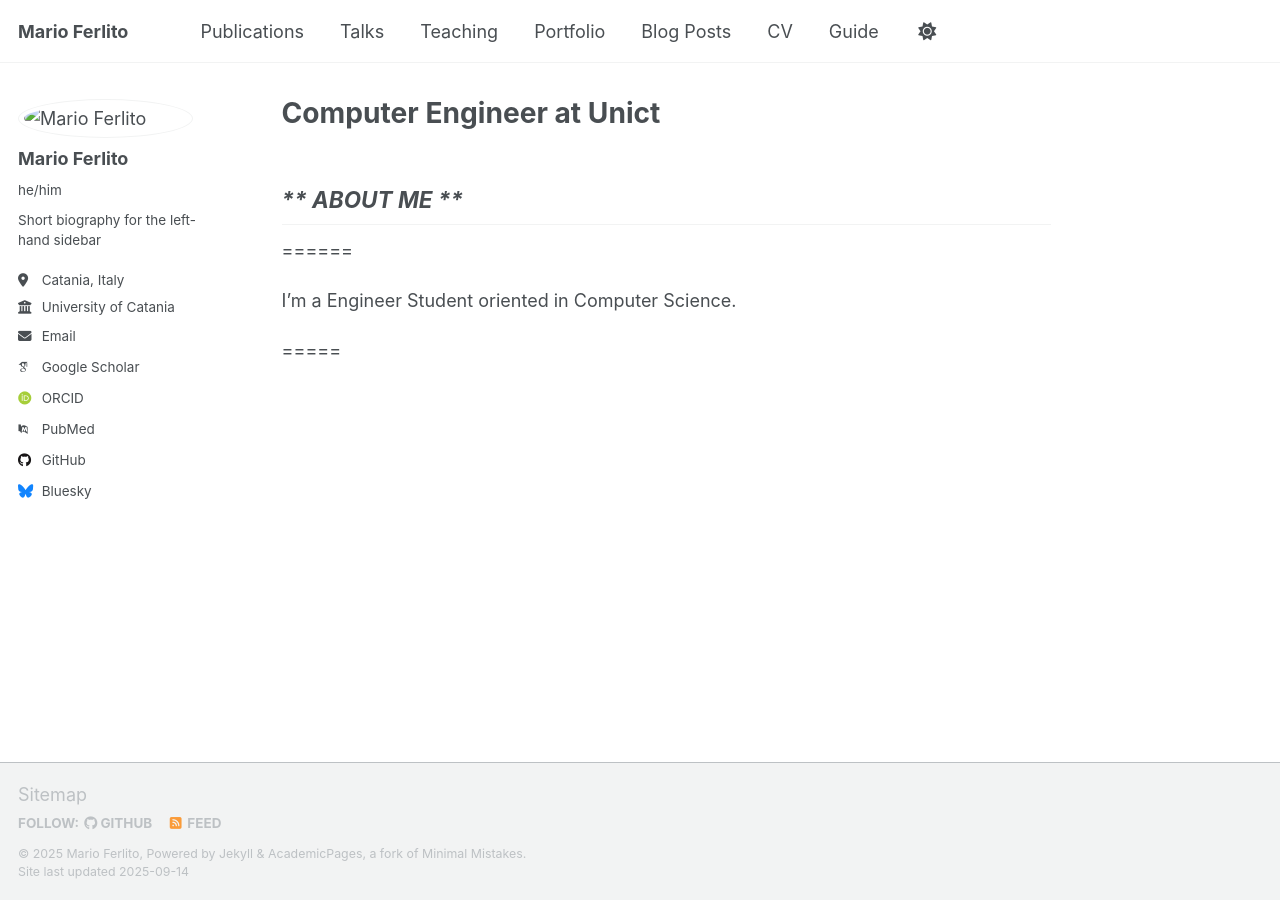
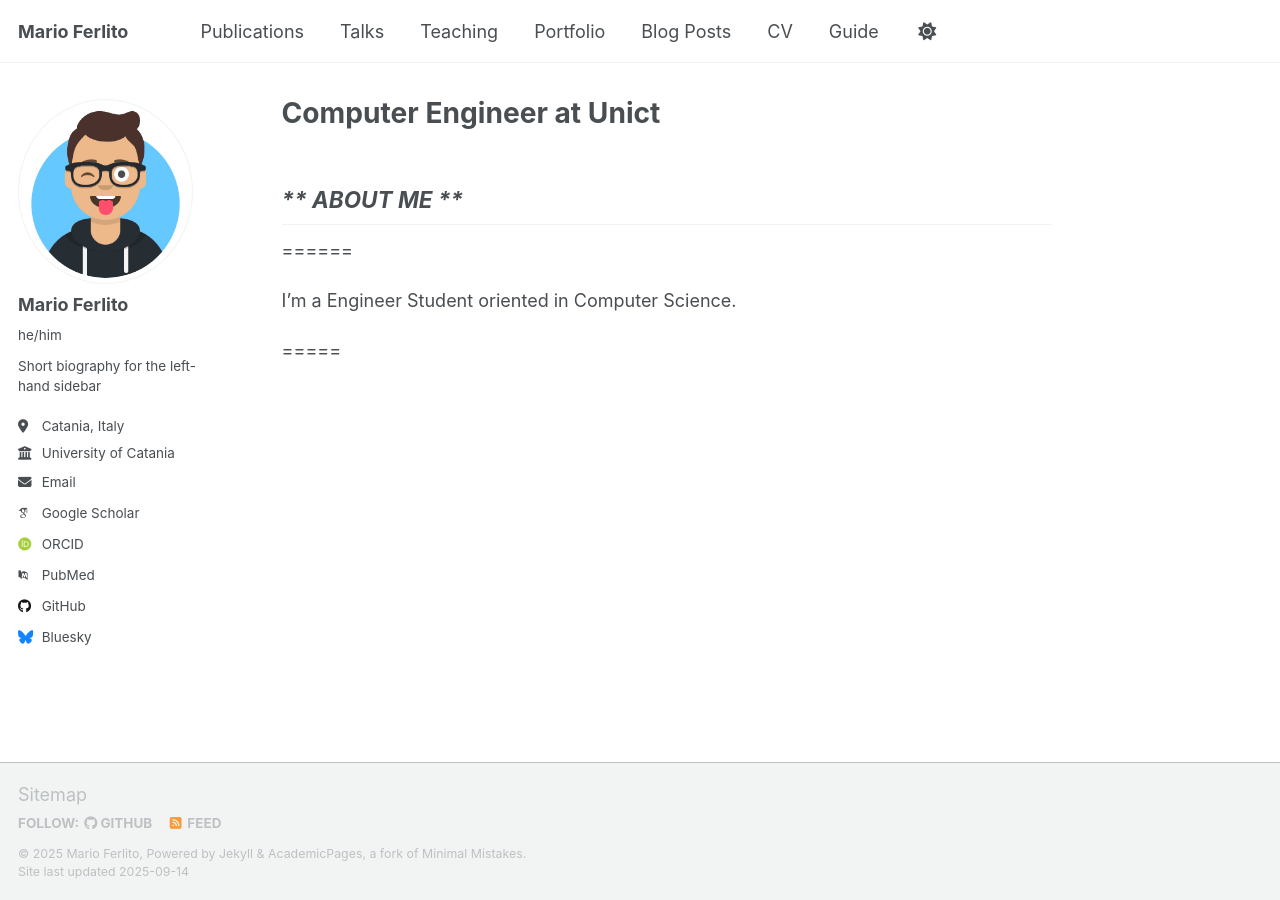
Before and after one commit to ferlitomario/ferlitomario.github.io, a Jekyll site: the page built from _pages/about.md, in a window 1280 px wide. Built offline with Jekyll 4.4.1, drawn with Linux system fonts in a browser that asks for light colours; some web fonts are replaced; a script that is not in the unit is left out.

Commit message:
prima modifica

```diff
--- a/_config.yml
+++ b/_config.yml
@@ -23,7 +23,7 @@ repository               : "ferlitomario.github.io"
 #               Additional customization can be done by editing /_includes/author-profile.html
 author:
   # Biographic information
-  avatar           : ".../FERLITO.jpg"
+  avatar           : "FERLITO.jpg"
   name             : "Mario Ferlito"
   bio              : "Short biography for the left-hand sidebar"
   pronouns         : "he/him" # e.g. he/him, she/her, they/them, ze/zir
```
